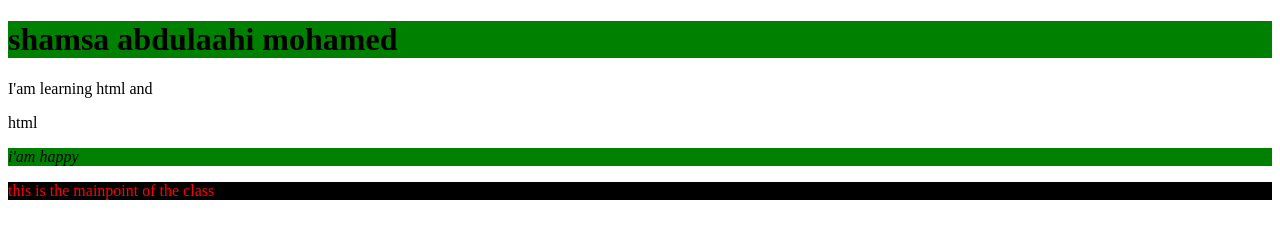
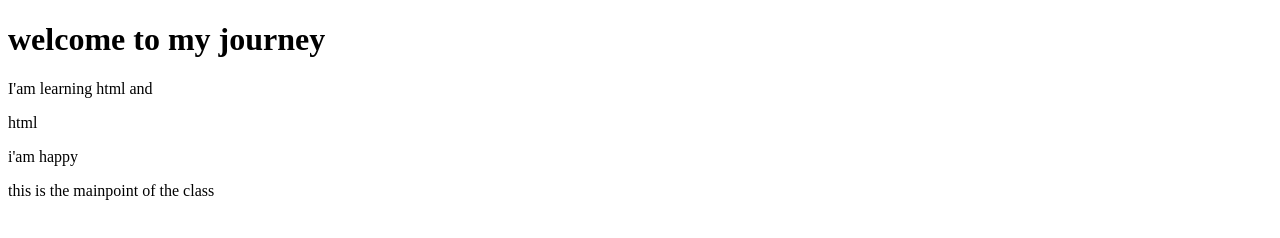
Before and after one commit to shamsa77-png/coursera_test, a plain HTML site: page index.html in a window 1280 px wide. Drawn offline with Linux system fonts and the light colour scheme.

Commit message:
Update index.html

```diff
--- a/index.html
+++ b/index.html
@@ -3,26 +3,10 @@
 <head>
 	<meta charset="utf-8">
 	<title> my first page </title>
-	<style type="text/css">
-	.paragraph {
-		background: green;
-
-	}
-
-	p.paragraph {
-		font-style: italic;
-	}
-	.paragraph.mainpont{
-		color: red;
-		background: black;
-
-	}
-
-	</style>
 
 </head>
 <body>
-		<h1 class="paragraph">shamsa abdulaahi mohamed</h1>
+	<h1 class="paragraph">welcome to my journey</h1>
 	<p>I'am learning html<span> and </p> html</span>
 	<p class="paragraph"> i'am happy</p>
 	<div class="mainpont paragraph"> this is the mainpoint of the class</div>
```
